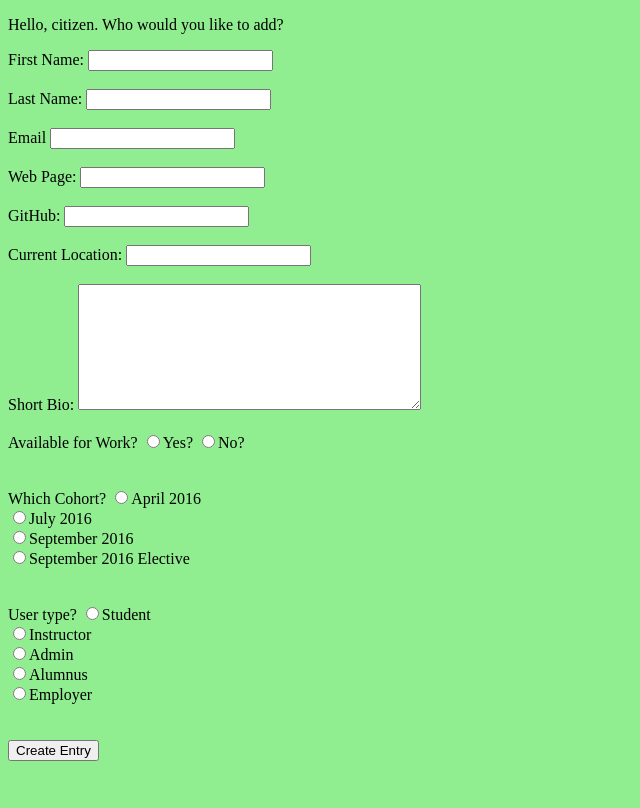
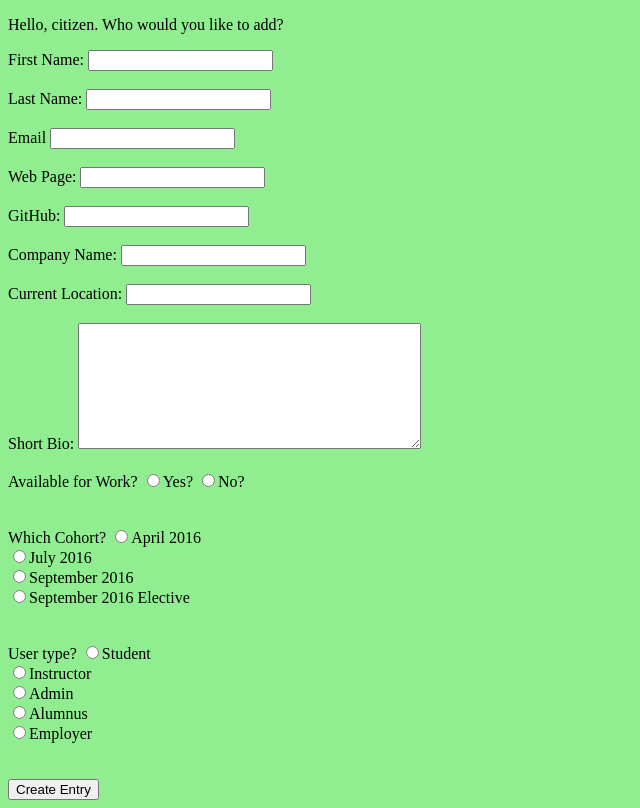
Before and after one commit to DigitalCrafts-September-2016-Cohort/GetCohort, a Flask app: page /add in a window 1280 px wide. Shown: the whole page, without its empty margins (0-640 px from the left). Before the commit the page ends 761 px from the top, so only its background shows below. Run offline with Flask 2, Linux system fonts and the light colour scheme.

Commit message:
adds code so that employers are added as employers and their link tables are updated. Removes the 'september cohort 2016' constraint to all_students page.

```diff
--- a/server.py
+++ b/server.py
@@ -5,7 +5,6 @@ from flask import Flask, redirect, render_template, request, session
 
 import pg, os
 
-# app = Flask("Get Cohort")
 db = pg.DB(
     dbname=os.environ.get('PG_DBNAME'),
     host=os.environ.get('PG_HOST'),
@@ -13,7 +12,6 @@ db = pg.DB(
     passwd=os.environ.get('PG_PASSWORD')
 )
 
-# db = pg.DB(dbname = 'getcohort_db')
 db.debug = True
 tmp_dir = os.path.join(os.path.dirname(os.path.abspath(__file__)), 'templates')
 app = Flask("Get Cohort", template_folder=tmp_dir)
@@ -110,7 +108,6 @@ def all_students():
         	users_link_type.user_type_id = user_type.id and
         	users.id = users_link_cohort.user_id and
         	users_link_cohort.cohort_id = cohort.id and
-        	cohort.name = 'September 2016' and
         	user_type.type = 'Student'
         ;
     '''
@@ -176,6 +173,7 @@ def add_entry():
     email = request.form.get("email")
     web_page = request.form.get("web_page")
     github = request.form.get("github")
+    company_name = request.form.get("company_name")
     current_location = request.form.get("current_location")
     available_for_work = request.form.get("available_for_work")
     bio = request.form.get("bio")
@@ -203,6 +201,22 @@ def add_entry():
         user_id = user_id,
         user_type_id = user_type_id
     )
+    if company_name:
+        db.insert(
+            "company",
+            name = company_name
+        )
+        company_query = db.query("select id from company where name = $1", company_name).namedresult()
+        print "this is the company query: %r", company_query
+        company_id = company_query[0].id
+        db.insert(
+            "users_link_company",
+            user_id = user_id,
+            company_id = company_id
+
+        )
+    else:
+        pass
 
     query_user_type = db.query("""
     select
@@ -226,6 +240,7 @@ def add_entry():
             )
         else:
             pass
+
     return redirect("/all_students")
 
 
--- a/templates/add.html
+++ b/templates/add.html
@@ -24,6 +24,10 @@
   <br>
   <label for="">GitHub:</label>
   <input type="text" name="github" value="">
+  <br>
+  <br>
+  <label for="">Company Name:</label>
+  <input type="text" name="company_name" value="">
   <br>
   <br>
   <label for="">Current Location:</label>
```
